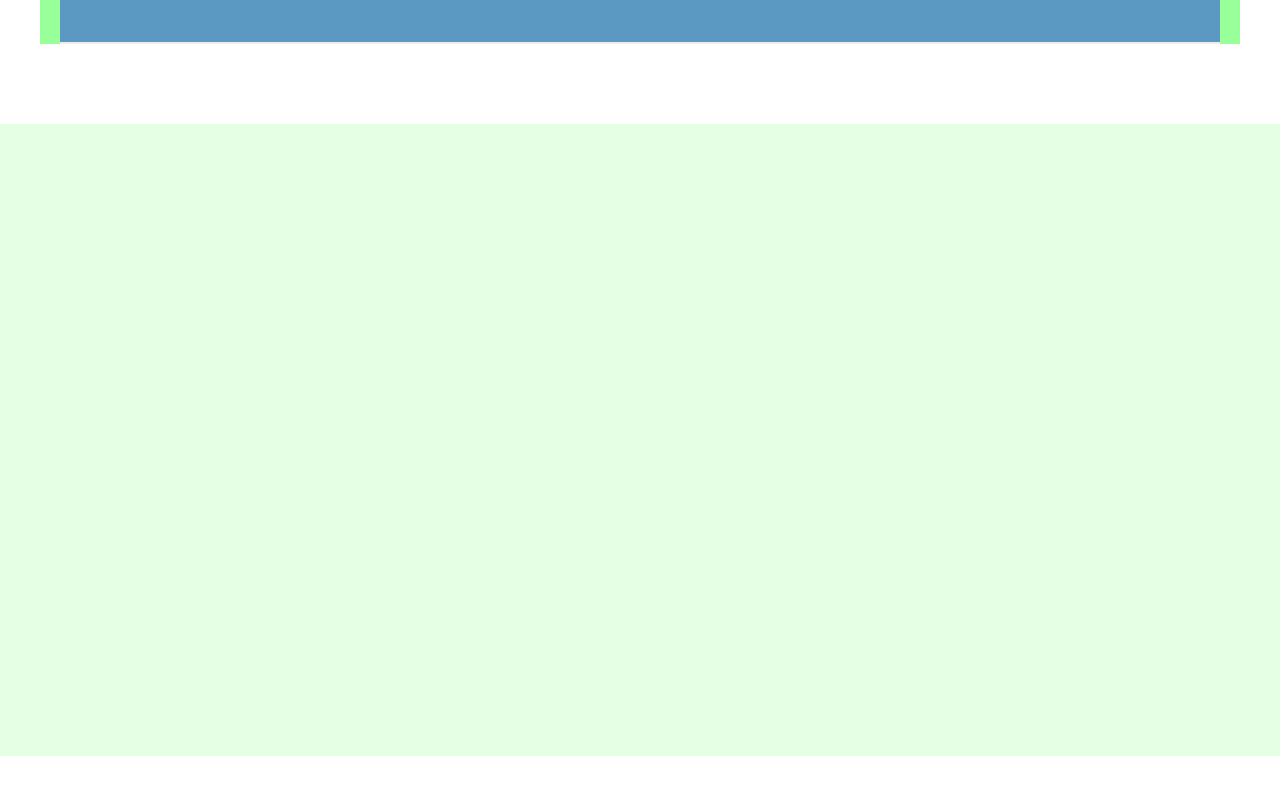
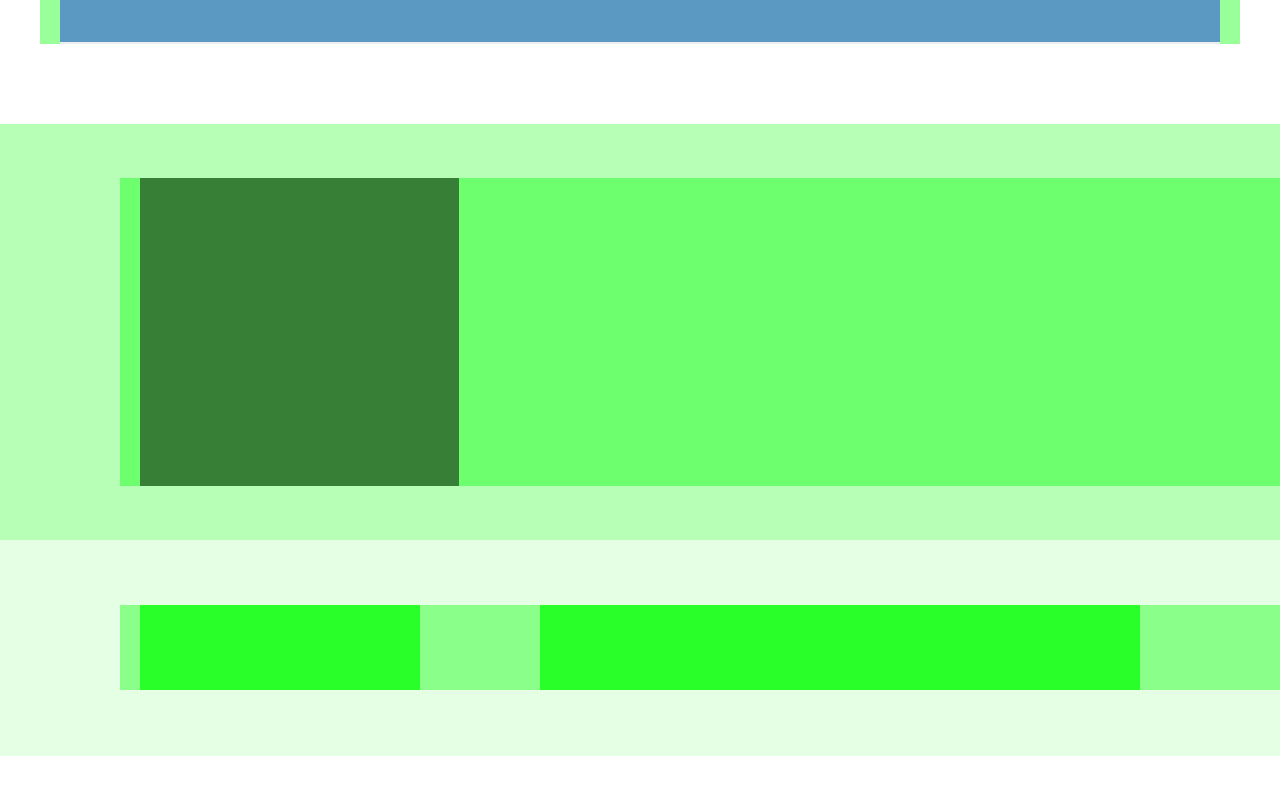
Before and after one commit to Viktoria1592/11623-nerds, a plain HTML site: page index_1.html in a window 1280 px wide. Shown: the part 1719-2513 px from the top of the page. Drawn offline with Linux system fonts and the light colour scheme.

Commit message:
Сетка главной страницы закончена

```diff
--- a/css/style.css
+++ b/css/style.css
@@ -568,6 +568,44 @@ html{
 	min-height:632px;
 	background:rgba(0, 255, 0, 0.1);
 }
+
 .map{
 	width:1440px;
+	padding-top: 54px;
+	margin-bottom:65px;
+
+	/* Временно для сетки */
+	min-height:416px;
+	background:rgba(0, 255, 0, 0.2);
 }
+
+.contact-container{
+	width:319px;
+
+	/* Временно для сетки */
+	min-height:308px;
+	background:rgba(0, 0, 0, 0.5);
+}
+.social-container{
+	display: flex;
+
+    /* Временно для сетки */
+	min-height:85px;
+}
+.social-list{
+	width:280px;
+	margin: 0 120px 0 0;
+	padding: 0;
+
+    list-style: none;
+
+	/* Временно для сетки */
+	background:rgba(0, 255, 0, 0.7);
+}
+
+.social-promo{
+	width:600px;
+
+	/* Временно для сетки */
+	background:rgba(0, 255, 0, 0.7);
+}
--- a/index_1.html
+++ b/index_1.html
@@ -66,19 +66,17 @@
 		<!-- Подвал сайта -->
 		<footer class="main-footer">
 			<section class="contacts">
-
-				<div class="map"></div>
-				<div class="container">
-					<div class="contacts"></div>
+				<div class="map">
+					<div class="container">
+						<div class="contact-container"></div>
+					</div>
 				</div>
 			</section>
-			<section class="social container">
-				<ul class="social-list">
-					<li class="social-item"></li>
-					<li class="social-item"></li>
-					<li class="social-item"></li>
-				</ul>
-				<div class="social-promo"></div>
+			<section class="container">
+				<div class="social-container">
+					<ul class="social-list"></ul>
+					<div class="social-promo"></div>
+				</div>
 			</section>
 		</footer>
 	</main>
```
